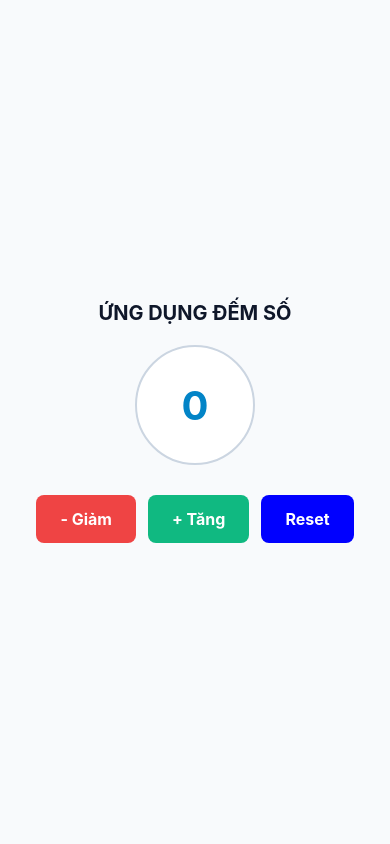
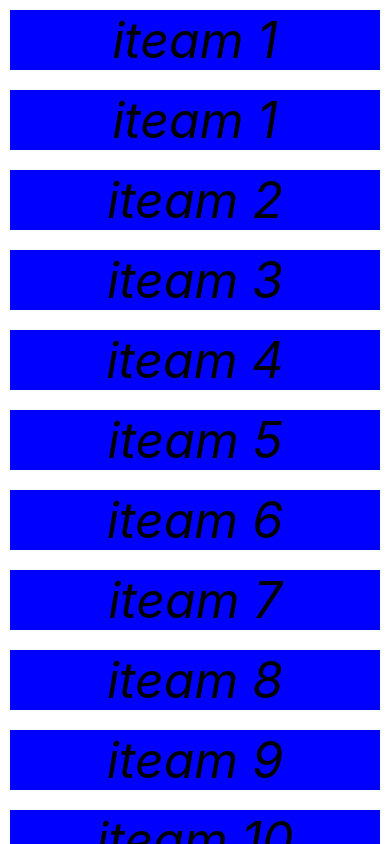
Before and after one commit to tung2k5kk-cloud/demo-intern, a React Native app: screen / in a window 390 px wide. Built offline with nearby package versions, Linux system fonts and the light colour scheme.

Commit message:
Solution Scroll View and Refresher

```diff
--- a/App.tsx
+++ b/App.tsx
@@ -1,60 +1,75 @@
 import React, { useState } from 'react';
-import { SafeAreaView, StyleSheet, Text, TouchableOpacity, View } from 'react-native';
+import { StyleSheet,View, Text, Button, ScrollView, RefreshControl } from 'react-native';
 
-export default function App() {
-  // BƯỚC 2: State
-  const [count, setCount] = useState(0);
 
-  // BƯỚC 3: Hàm Logic
-  const handleIncrease = () => {
-    setCount(count + 1);
-  };
 
-  const handleDecrease = () => {
-    setCount(count - 1);
-  };
-
-  const handleReset = () => {
-    setCount(0);
+const App = () => {
+  const [refershing , setRefershing] = useState(false)
+  const [item,setItem] = useState([ {key:1,name:"iteam 1"},
+    {key:2,name:"iteam 1"},
+    {key:3,name:"iteam 2"},
+    {key:4,name:"iteam 3"},
+    {key:5,name:"iteam 4"},
+    {key:6,name:"iteam 5"},
+    {key:7,name:"iteam 6"},
+    {key:8,name:"iteam 7"},
+    {key:9,name:"iteam 8"},
+    {key:10,name:"iteam 9"},
+    {key:11,name:"iteam 10"}]
+  )
+  const onChangeNumber = () => {
+    setItem([{key:12,name:"iteam12"}])
+  }
+  const onChangeRefreshing = () => {
+    setRefershing(true)
+    setItem([...item,{key:13,name:"iteam 27"}])
+    setRefershing(false)
   }
 
-  // BƯỚC 4: Gắn vào JSX
   return (
-    <SafeAreaView style={styles.container}>
-      <Text style={styles.title}>ỨNG DỤNG ĐẾM SỐ</Text>
+    <View style={styles.box}>
+      <ScrollView
+      refreshControl={
+        <RefreshControl
+        refreshing= {refershing}
+        onRefresh={onChangeRefreshing}
+        />
+      }
+      >
 
-      {/* Hiển thị State */}
-      <View style={styles.box}>
-        <Text style={styles.countText}>{count}</Text>
-      </View>
 
-      {/* Cụm nút bấm */}
-      <View style={styles.buttonRow}>
-        <TouchableOpacity style={[styles.button, styles.btnRed]} onPress={handleDecrease}>
-          <Text style={styles.buttonText}>- Giảm</Text>
-        </TouchableOpacity>
-
-        <TouchableOpacity style={[styles.button, styles.btnGreen]} onPress={handleIncrease}>
-          <Text style={styles.buttonText}>+ Tăng</Text>
-        </TouchableOpacity>
-
-        <TouchableOpacity style={[styles.button, styles.btnBlue]} onPress={handleReset}>
-          <Text style={styles.buttonText}>Reset</Text>
-        </TouchableOpacity>
-      </View>
-    </SafeAreaView>
+      {
+        item.map((key) => {
+          return(
+            <View style={styles.item}>
+        <Text style={styles.text}>{key.name}</Text>
+        </View>
+          )
+        }
+      )
+      }
+      <Button title='Change Number' onPress={onChangeNumber}></Button>
+      </ScrollView>
+    </View>
   );
-}
+};
 
 const styles = StyleSheet.create({
-  container: { flex: 1, justifyContent: 'center', alignItems: 'center', backgroundColor: '#f8fafc', padding: 20 },
-  title: { fontSize: 20, fontWeight: 'bold', marginBottom: 20, color: '#0f172a' },
-  box: { width: 120, height: 120, backgroundColor: '#ffffff', borderRadius: 60, justifyContent: 'center', alignItems: 'center', borderWidth: 2, borderColor: '#cbd5e1', marginBottom: 30 },
-  countText: { fontSize: 40, fontWeight: 'bold', color: '#0284c7' },
-  buttonRow: { flexDirection: 'row', gap: 12 },
-  button: { paddingVertical: 14, paddingHorizontal: 24, borderRadius: 8 },
-  btnRed: { backgroundColor: '#ef4444' },
-  btnGreen: { backgroundColor: '#10b981' },
-  btnBlue:{backgroundColor:"blue"},
-  buttonText: { color: '#ffffff', fontWeight: 'bold', fontSize: 16 },
+  box: {
+    flex:1,
+    flexDirection:'column',
+    backgroundColor:'white'
+  },
+  item:{
+    margin:10,
+    backgroundColor:'blue',
+    justifyContent: 'center',
+    alignItems: 'center',
+  },
+  text:{
+    fontSize:50,
+    fontStyle:'italic',
+  }
 });
+
+export default App;
```
